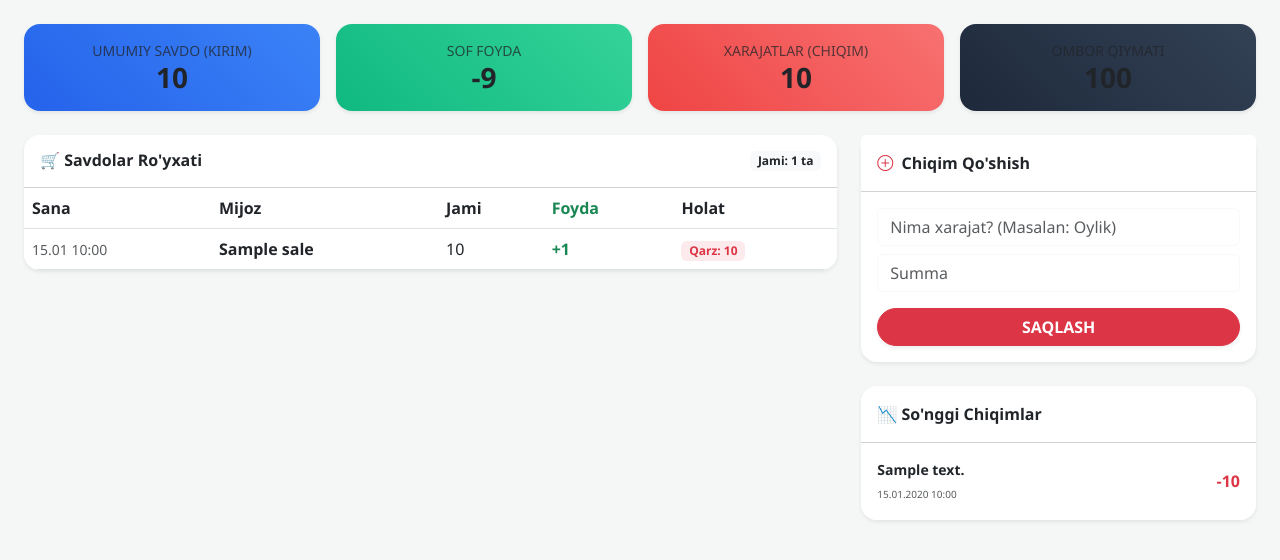
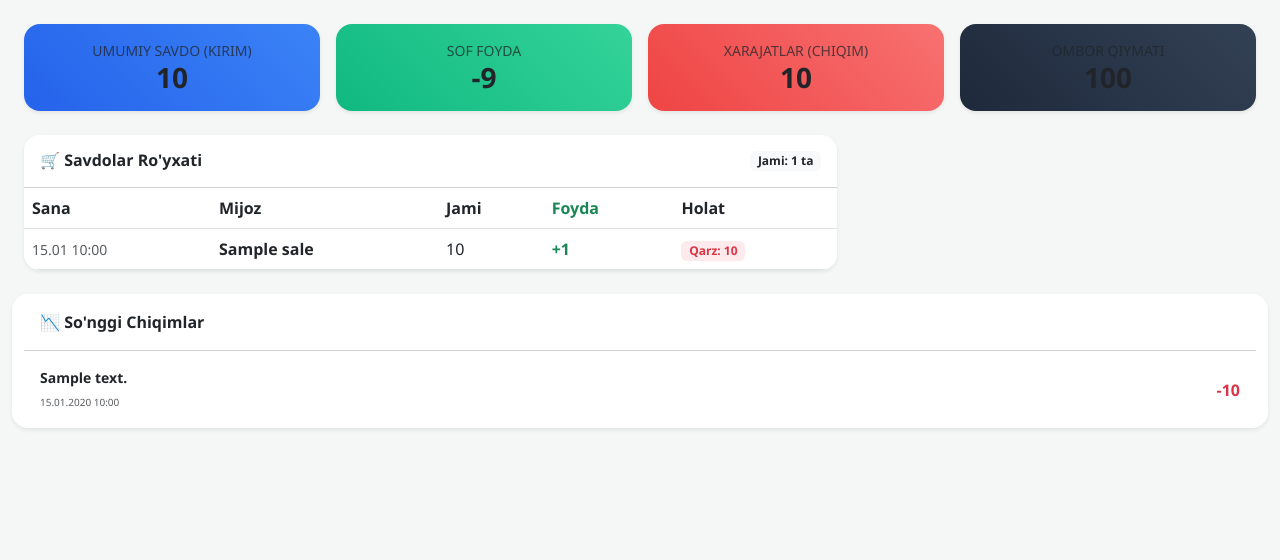
Before and after one commit to urmonaliyevv/market-sayt, a Flask app: page /hisobot in a window 1280 px wide. Shown: the part 56-616 px from the top of the page. Run offline with Flask 3, Linux system fonts and the light colour scheme; the visitor is signed in with stand-in values (Sample User, id 1); tables that the repository leaves empty hold one stand-in row (values such as "Sample post"); some libraries are stand-ins or nearby versions.

Commit message:
Update hisobot.html

```diff
--- a/templates/hisobot.html
+++ b/templates/hisobot.html
@@ -68,21 +68,7 @@
         </div>
     </div>
 
-    <div class="col-lg-4">
-        <div class="card border-0 shadow-sm rounded-4 mb-4">
-            <div class="card-header bg-white py-3 fw-bold"><i class="bi bi-plus-circle me-1 text-danger"></i> Chiqim Qo'shish</div>
-            <div class="card-body">
-                <form action="/add_expense" method="POST">
-                    <div class="mb-2">
-                        <input type="text" name="desc" class="form-control border-light" placeholder="Nima xarajat? (Masalan: Oylik)" required>
-                    </div>
-                    <div class="mb-3">
-                        <input type="number" name="amount" class="form-control border-light" placeholder="Summa" required>
-                    </div>
-                    <button type="submit" class="btn btn-danger w-100 rounded-pill fw-bold shadow-sm">SAQLASH</button>
-                </form>
-            </div>
-        </div>
+
 
         <div class="card border-0 shadow-sm rounded-4 overflow-hidden">
             <div class="card-header bg-white py-3 fw-bold">📉 So'nggi Chiqimlar</div>
```
